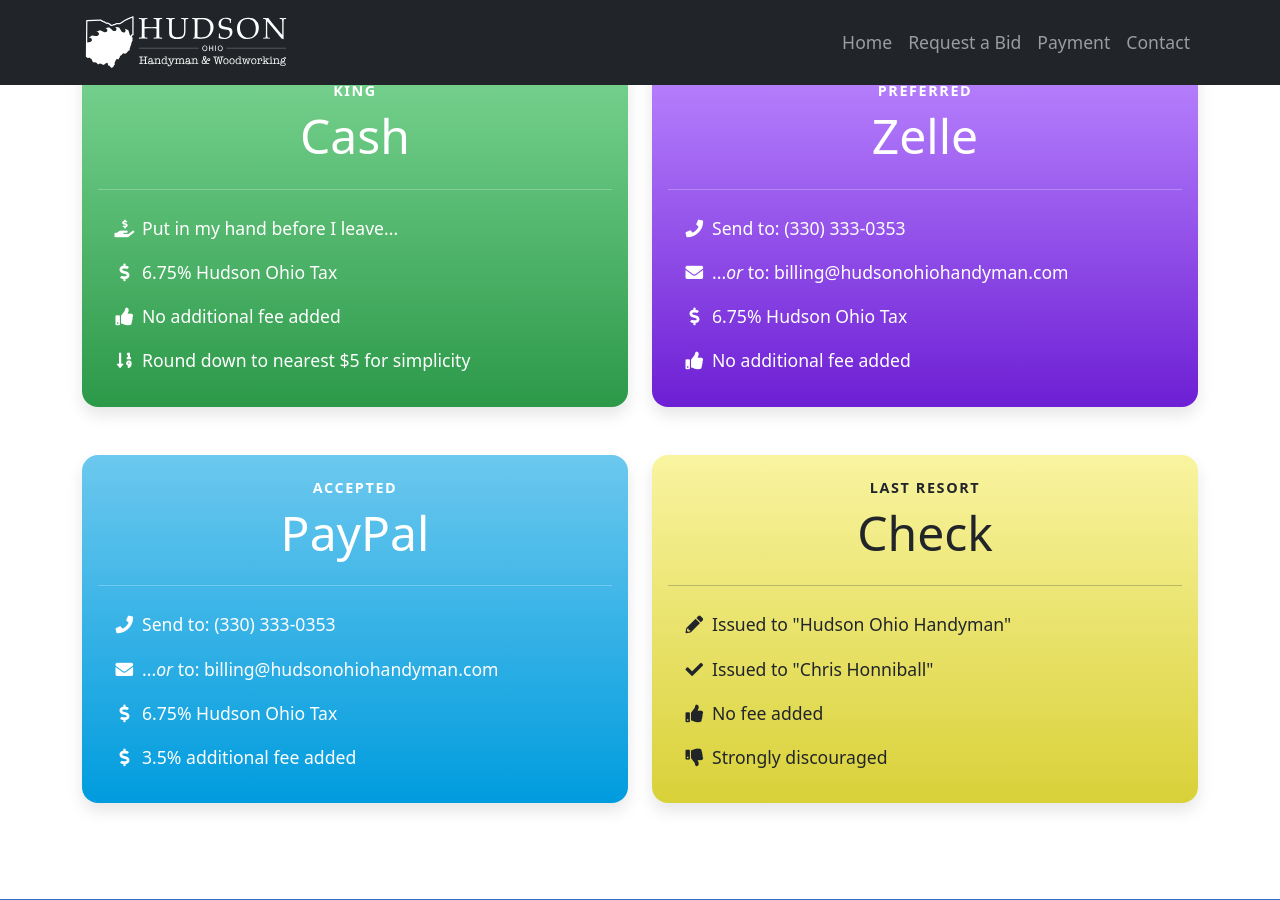
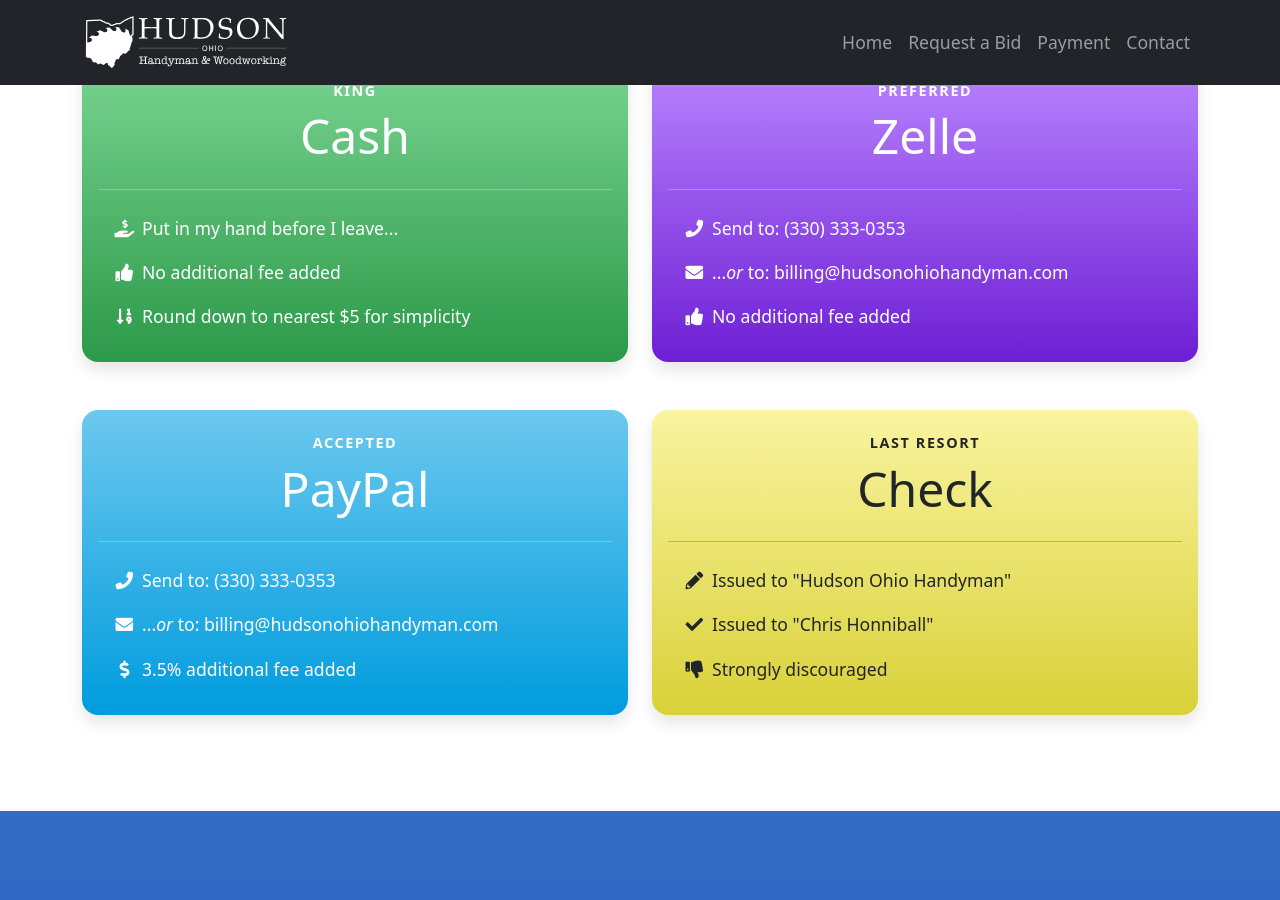
Before and after one commit to ChrisHonniball/hudson-ohio-handyman-and-renovations, a Jekyll site: the page built from _pages/payment.html, in a window 1280 px wide and 900 px high, scrolled down 580 px. Built offline with Jekyll 4.4.1, drawn with Linux system fonts in a browser that asks for light colours.

Commit message:
page update

```diff
--- a/_pages/payment.html
+++ b/_pages/payment.html
@@ -22,10 +22,6 @@ header_img: /assets/images/stock/computer.jpg
                 <span class="fa-li"
                   ><i class="fas fa-hand-holding-usd"></i></span
                 >Put in my hand before I leave...
-              </li>
-              <li>
-                <span class="fa-li"><i class="fas fa-dollar-sign"></i></span
-                >6.75% Hudson Ohio Tax
               </li>
               <li>
                 <span class="fa-li"><i class="fas fa-thumbs-up"></i></span>No
@@ -61,10 +57,6 @@ header_img: /assets/images/stock/computer.jpg
                 to: billing@hudsonohiohandyman.com
               </li>
               <li>
-                <span class="fa-li"><i class="fas fa-dollar-sign"></i></span
-                >6.75% Hudson Ohio Tax
-              </li>
-              <li>
                 <span class="fa-li"><i class="fas fa-thumbs-up"></i></span>No
                 additional fee added
               </li>
@@ -94,10 +86,6 @@ header_img: /assets/images/stock/computer.jpg
               </li>
               <li>
                 <span class="fa-li"><i class="fas fa-dollar-sign"></i></span
-                >6.75% Hudson Ohio Tax
-              </li>
-              <li>
-                <span class="fa-li"><i class="fas fa-dollar-sign"></i></span
                 >3.5% additional fee added
               </li>
             </ul>
@@ -121,10 +109,6 @@ header_img: /assets/images/stock/computer.jpg
                 "Chris Honniball"
               </li>
               <li>
-                <span class="fa-li"><i class="fas fa-thumbs-up"></i></span>No
-                fee added
-              </li>
-              <li>
                 <span class="fa-li"><i class="fas fa-thumbs-down"></i></span
                 >Strongly discouraged
               </li>
```
